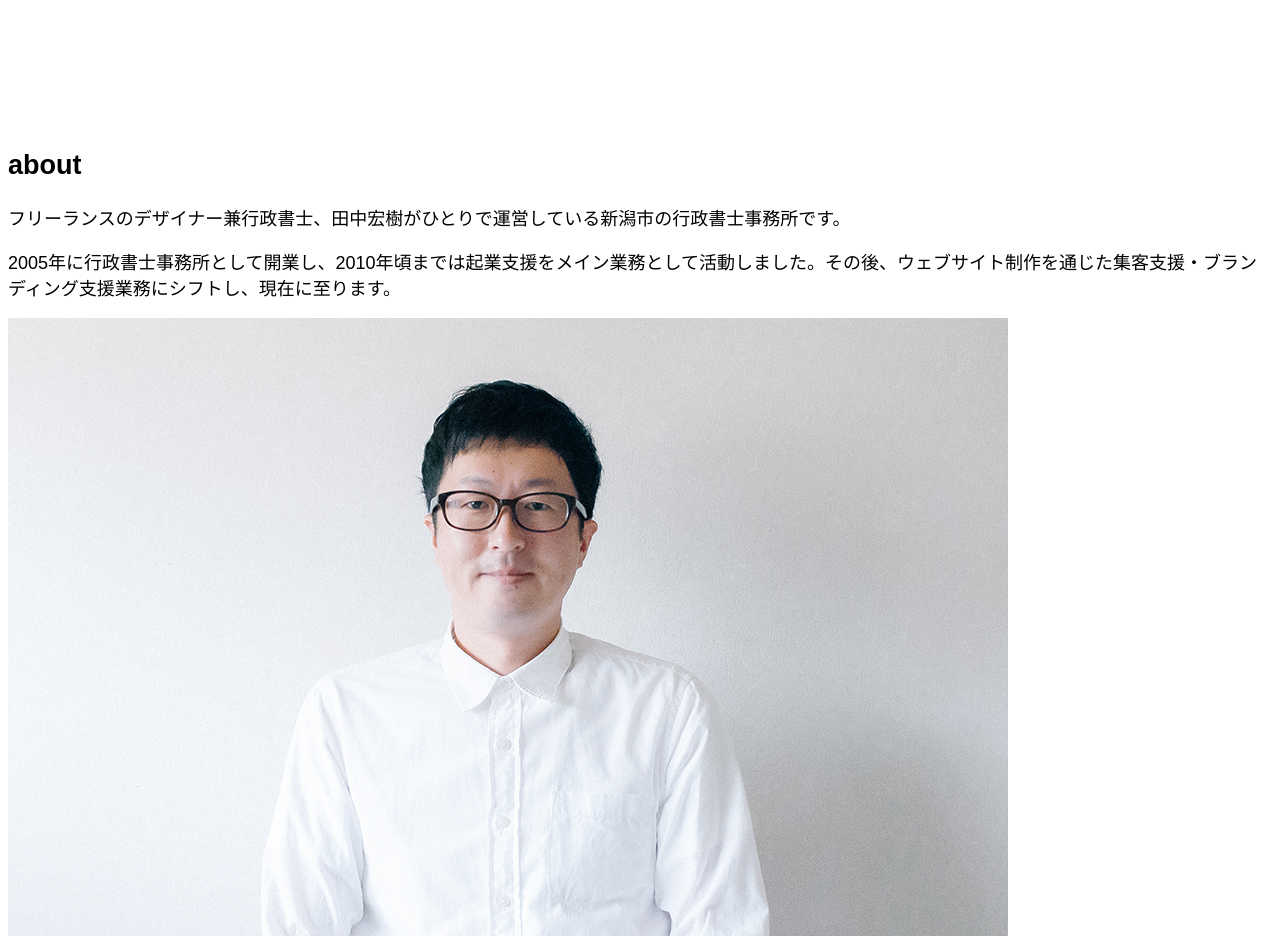
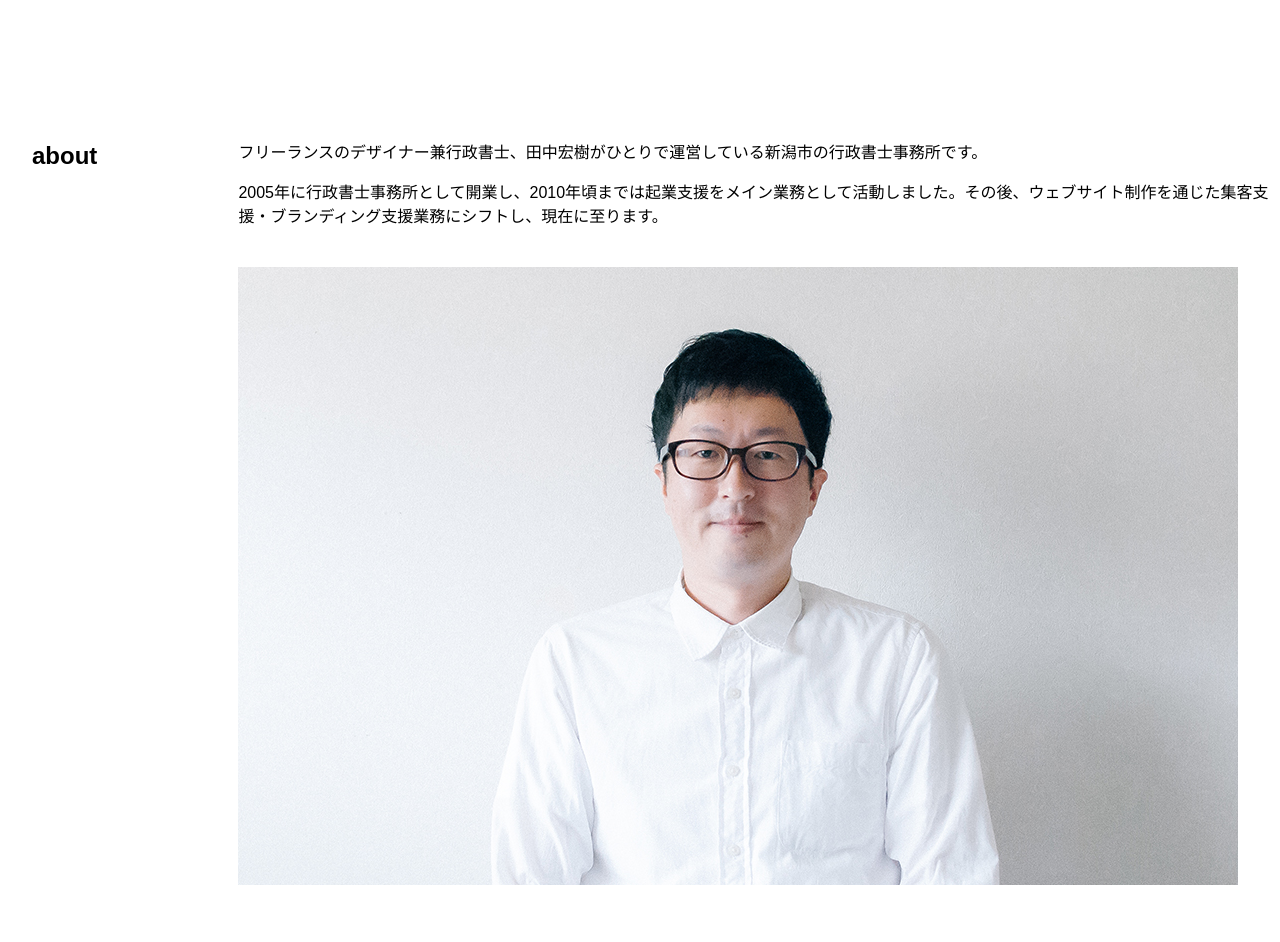
Before and after one commit to Hiroki-Tanaka55/2023site, an Astro site: page / in a window 1280 px wide. Shown: the part 140-1082 px from the top of the page. Built offline with nearby package versions, Linux system fonts and the light colour scheme; Astro itself is replaced by a stand-in of ours.

Commit message:
20231109

```diff
--- a/src/pages/index.astro
+++ b/src/pages/index.astro
@@ -7,18 +7,18 @@ import profile from "../images/home-tanaka.jpg";
 ---
 
 <Layout title={title} description={description}>
-  <section class="l-section">
-    <div class="l-section__inner">
-      <div class="p-section">
-        <h2 class="p-section__head">about</h2>
-        <div class="p-section__body">
-          <div class="p-section__text">
+  <section class="l-content">
+    <div class="l-content__inner">
+      <div class="p-content">
+        <h2 class="p-content__title">about</h2>
+        <div class="p-content__body">
+          <div class="p-content__text">
             <p>フリーランスのデザイナー兼行政書士、田中宏樹がひとりで運営している新潟市の行政書士事務所です。</p>
             <p>
               2005年に行政書士事務所として開業し、2010年頃までは起業支援をメイン業務として活動しました。その後、ウェブサイト制作を通じた集客支援・ブランディング支援業務にシフトし、現在に至ります。
             </p>
           </div>
-          <div class="p-section__figure">
+          <div class="p-content__figure">
             <img src={profile.src} alt="田中宏樹" />
           </div>
         </div>
@@ -26,21 +26,13 @@ import profile from "../images/home-tanaka.jpg";
     </div>
   </section>
 
-  <section class="l-section">
-    <div class="l-section__inner">
-      <div class="p-section">
-        <h2 class="p-section__head">service</h2>
-        <div class="p-section__body">
-          <div class="p-section__text">
-            <p>フリーランスのデザイナー兼行政書士、田中宏樹がひとりで運営している新潟市の行政書士事務所です。</p>
-            <h3 class="p-section__subhead">業務内容</h3>
-            <p>
-              2005年に行政書士事務所として開業し、2010年頃までは起業支援をメイン業務として活動しました。その後、ウェブサイト制作を通じた集客支援・ブランディング支援業務にシフトし、現在に至ります。
-            </p>
-          </div>
-          <div class="p-section__figure">
-            <img src={profile.src} alt="田中宏樹" />
-          </div>
+  <section class="l-content">
+    <div class="l-content__inner">
+      <div class="p-content">
+        <h2 class="p-content__title">service</h2>
+        <div class="p-content__body">
+          <p>テキスト</p>
+          <p><img src={profile.src} alt="田中宏樹" /></p>
         </div>
       </div>
     </div>
--- a/src/styles/global.scss
+++ b/src/styles/global.scss
@@ -4,18 +4,6 @@
         --gutter: 24px;
     }
     --color-bg-footer: #eee;
-
-    --font-h1: clamp(1rem, 0.818rem + 0.91vw, 1.5rem);
-    --font-h2: clamp(1rem, 0.818rem + 0.91vw, 1.5rem);
-    --font-h3: clamp(1rem, 0.818rem + 0.91vw, 1.5rem);
-    --font-p: 1rem;
-    @include mq(pc) {
-        --font-p: clamp(1rem, 0.404rem + 0.96vw, 1.125rem);
-    }
-    --font-li: 1rem;
-    @include mq(pc) {
-        --font-p: clamp(1rem, 0.404rem + 0.96vw, 1.125rem);
-    }
 }
 
 html {
@@ -26,7 +14,6 @@ body {
     display: grid;
     grid-template: "header" auto "contents" 1fr "footer" auto/100%;
     min-height: 100vh;
-    font-size: var(--font-p);
     /*width: 100%;
     max-width: 80ch;
     display: grid;
@@ -47,14 +34,6 @@ img {
     vertical-align: bottom;
 }
 
-.p-section__head {
+.p-content p + p {
+    margin-top: 1em;
 }
-
-.p-section__subhead {
-    padding-top: 2rem;
-    padding-bottom: 1rem;
-}
-
-.p-section p + p {
-    margin-top: 1rem;
-}
--- a/src/styles/layout.scss
+++ b/src/styles/layout.scss
@@ -8,8 +8,10 @@
 }
 
 .l-header__inner {
-    padding-inline: var(--gutter);
-    margin-inline: auto;
+    padding-left: var(--gutter);
+    padding-right: var(--gutter);
+    margin-left: auto;
+    margin-right: auto;
     @include mq(pc) {
         max-width: 1248px;
     }
@@ -23,47 +25,41 @@
     padding-bottom: 120px;
 }
 
-.-section__inner {
-    padding-inline: var(--gutter);
-    margin-inline: auto;
+.l-content__inner {
+    padding-left: var(--gutter);
+    padding-right: var(--gutter);
+    margin-left: auto;
+    margin-right: auto;
     @include mq(pc) {
         max-width: 1248px;
     }
 }
 
-.-section {
+.p-content {
     display: flex;
     flex-direction: column;
     gap: 24px;
-    @include mq(tab) {
+    @include mq(pc) {
         flex-direction: row;
         gap: unset;
     }
 }
 
-.-section__head {
-    @include mq(tab) {
-        flex-shrink: 0;
-        width: 20%;
-        padding-right: 1em;
-    }
+.p-content__title {
     @include mq(pc) {
         flex-shrink: 0;
-        width: 20%;
+        width: 15%;
+        padding-right: 1em;
     }
 }
 
-.-section__body {
+.p-content__body {
     display: flex;
     flex-direction: column;
     gap: 24px;
-    @include mq(tab) {
-        flex-shrink: 0;
-        width: 80%;
-    }
     @include mq(pc) {
         flex-shrink: 0;
-        width: 80%;
+        width: 85%;
     }
 }
 
@@ -73,3 +69,46 @@
     text-align: center;
     background-color: var(--color-bg-footer);
 }
+
+/*.l-content {
+    padding-top: 20px;
+    padding-bottom: 20px;
+    @include mq(pc) {
+        padding-top: 100px;
+        padding-bottom: 100px;
+    }
+}
+
+.l-content__inner {
+    padding-left: var(--gutter);
+    padding-right: var(--gutter);
+    margin-left: auto;
+    margin-right: auto;
+    @include mq(pc) {
+        max-width: 1248px;
+    }
+}
+
+.p-content {
+    @include mq(tab) {
+        display: flex;
+    }
+}
+
+.l-footer {
+    padding-top: 20px;
+    @include mq(pc) {
+        padding-top: 20px;
+    }
+}
+
+.l-footer__inner {
+    padding-left: var(--gutter);
+    padding-right: var(--gutter);
+    margin-left: auto;
+    margin-right: auto;
+    @include mq(pc) {
+        max-width: 1248px;
+    }
+}
+*/
```
